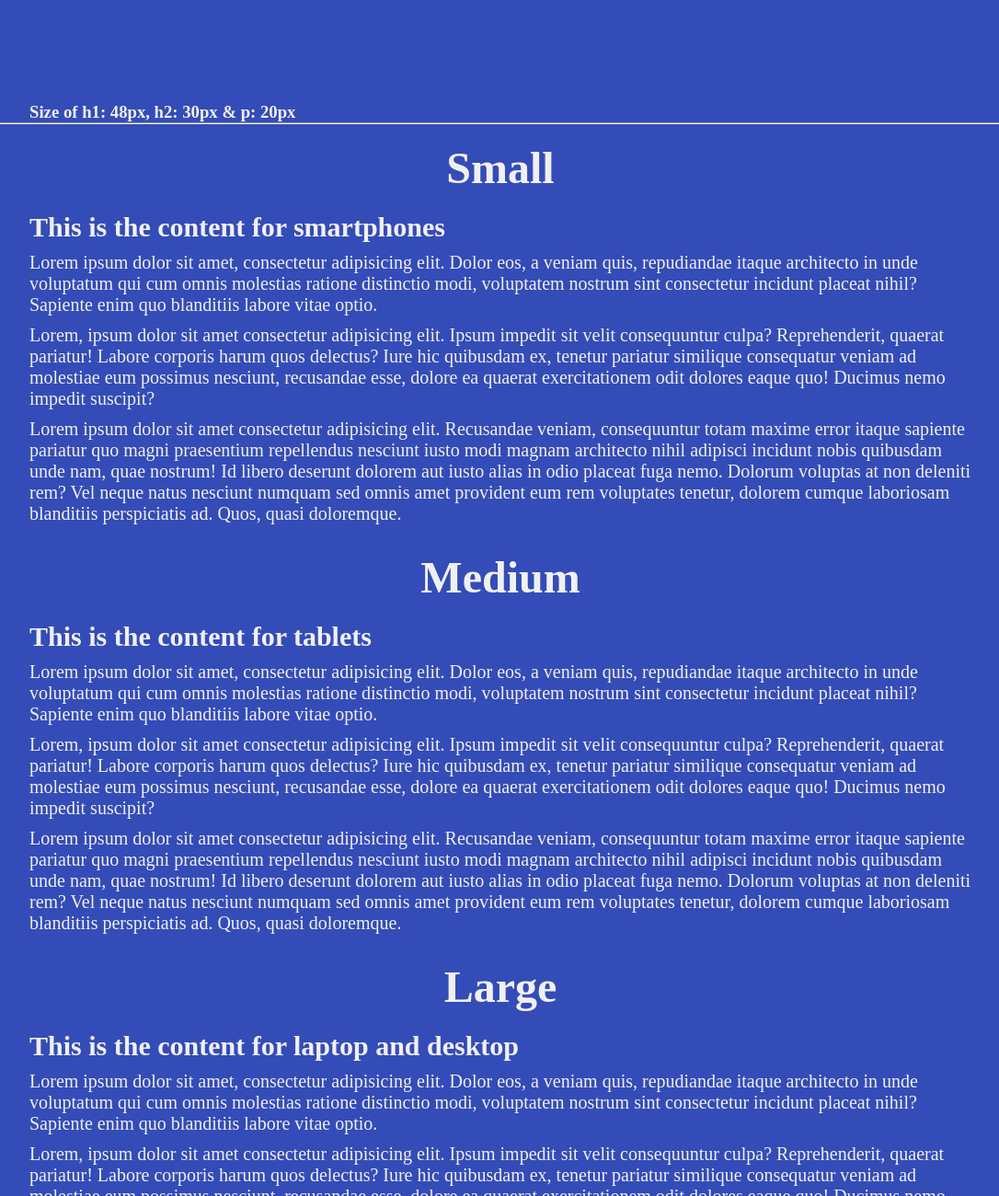
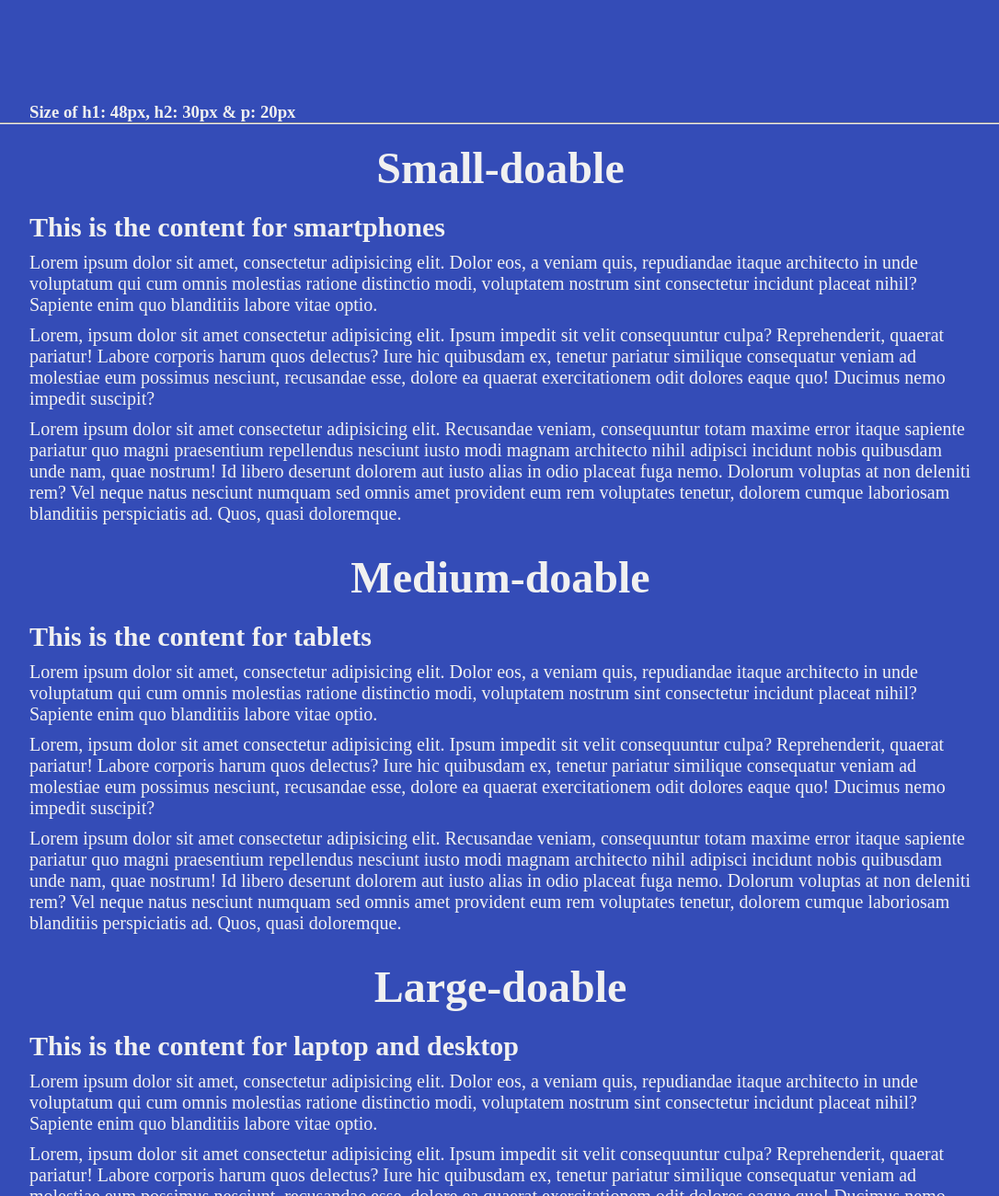
Before and after one commit to Muhammetacin/Day-03---Responsiveness, a plain HTML site: page index.html in a window 1280 px wide. Shown: the part 478-1778 px from the top of the page at 92% size, without its empty margins (96-1182 px from the left). Drawn offline with Linux system fonts and the light colour scheme.

Commit message:
html doable headings changed

```diff
--- a/index.html
+++ b/index.html
@@ -42,7 +42,7 @@
     <hr>
 
     <div class="small-doable">
-        <h1>Small</h1>
+        <h1>Small-doable</h1>
 
         <h2>This is the content for smartphones</h2>
         <p>Lorem ipsum dolor sit amet, consectetur adipisicing elit. Dolor eos, a veniam quis, repudiandae itaque architecto in unde voluptatum qui cum omnis molestias ratione distinctio modi, voluptatem nostrum sint consectetur incidunt placeat nihil? Sapiente enim quo blanditiis labore vitae optio.</p>
@@ -50,7 +50,7 @@
         <p>Lorem ipsum dolor sit amet consectetur adipisicing elit. Recusandae veniam, consequuntur totam maxime error itaque sapiente pariatur quo magni praesentium repellendus nesciunt iusto modi magnam architecto nihil adipisci incidunt nobis quibusdam unde nam, quae nostrum! Id libero deserunt dolorem aut iusto alias in odio placeat fuga nemo. Dolorum voluptas at non deleniti rem? Vel neque natus nesciunt numquam sed omnis amet provident eum rem voluptates tenetur, dolorem cumque laboriosam blanditiis perspiciatis ad. Quos, quasi doloremque.</p>
     </div>
     <div class="medium-doable">
-        <h1>Medium</h1>
+        <h1>Medium-doable</h1>
 
         <h2>This is the content for tablets</h2>
         <p>Lorem ipsum dolor sit amet, consectetur adipisicing elit. Dolor eos, a veniam quis, repudiandae itaque architecto in unde voluptatum qui cum omnis molestias ratione distinctio modi, voluptatem nostrum sint consectetur incidunt placeat nihil? Sapiente enim quo blanditiis labore vitae optio.</p>
@@ -58,7 +58,7 @@
         <p>Lorem ipsum dolor sit amet consectetur adipisicing elit. Recusandae veniam, consequuntur totam maxime error itaque sapiente pariatur quo magni praesentium repellendus nesciunt iusto modi magnam architecto nihil adipisci incidunt nobis quibusdam unde nam, quae nostrum! Id libero deserunt dolorem aut iusto alias in odio placeat fuga nemo. Dolorum voluptas at non deleniti rem? Vel neque natus nesciunt numquam sed omnis amet provident eum rem voluptates tenetur, dolorem cumque laboriosam blanditiis perspiciatis ad. Quos, quasi doloremque.</p>
     </div>
     <div class="large-doable">
-        <h1>Large</h1>
+        <h1>Large-doable</h1>
 
         <h2>This is the content for laptop and desktop</h2>
         <p>Lorem ipsum dolor sit amet, consectetur adipisicing elit. Dolor eos, a veniam quis, repudiandae itaque architecto in unde voluptatum qui cum omnis molestias ratione distinctio modi, voluptatem nostrum sint consectetur incidunt placeat nihil? Sapiente enim quo blanditiis labore vitae optio.</p>
```
